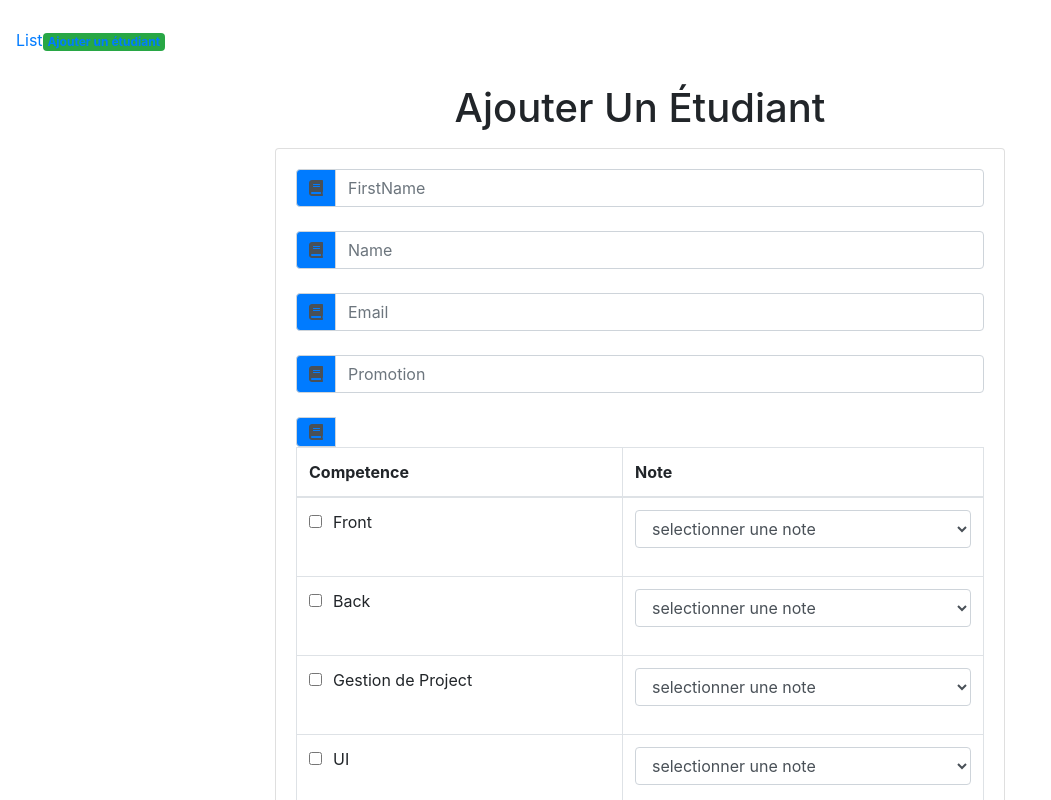
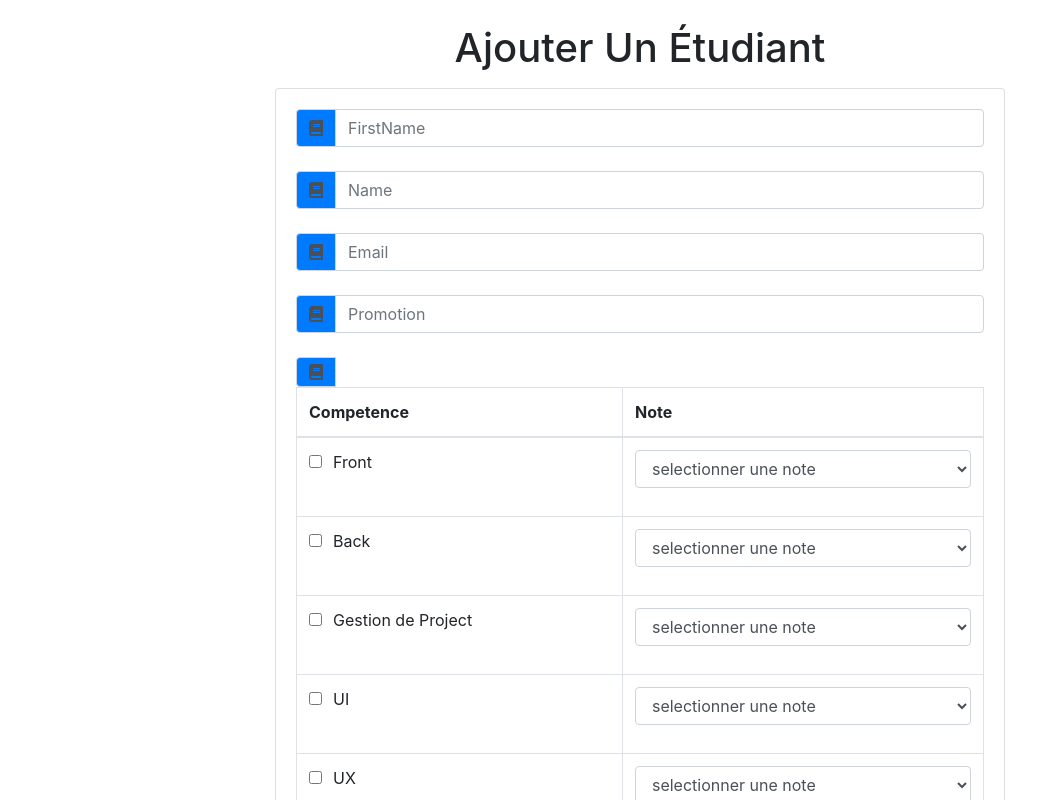
Before and after one commit to joel2035/React-Challenge-191026, a React (Create React App) app: page / in a window 1280 px wide. Shown: the top 800 px of the page, without its empty margins (0-1051 px from the left). Built offline with nearby package versions, Linux system fonts and the light colour scheme.

Commit message:
add router

```diff
--- a/src/Components/App.js
+++ b/src/Components/App.js
@@ -1,116 +1,25 @@
 import React, {Component} from 'react';
+import FormItem from './FormItem';
+import studentForm from './studentForm'
 import './App.css';
-import Form from './Form';
-import FormList from './FormList';
+
 import "bootstrap/dist/css/bootstrap.min.css";
-import uuid from "uuid"
-
-class App extends Component{
-  state ={
-    items:[],
-    id:uuid(),
-    FirstName:"",
-    Name:"",
-    // Name:"",
-    // email: "",
-    editItem:false,
-
-  }
-  handleChange =(data)=>{
-
-    console.log(data);
-
-    // this.setState({
-    //   FirstName: e.target.value
-    // })
-  }
-
-  handleSubmit= data =>{
-
-
-    console.log(data);
-    const newItem  = {
-    id: this.state.id,
-    FirstName: this.state.FirstName
-
-  }
-
-  const updatedItems= [...this.state.items, newItem]
-  this.setState({
-    items:updatedItems,
-    FirstName : "",
-    id:uuid(),
-    editItem:false
-  })
-  }
+import {BrowserRouter as Router, Route, Switch} from 'react-router-dom';
 
 
 
+class App extends Component{
+
   render(){
+    return(
 
-
-    return(
-      <div className="container">
-        <div className="row">
-        <div className="col-10 mx-auto col-md-8 mt-4 ">
-        <h1 className="text-capitalize text-center">Ajouter un Étudiant</h1>
-          <Form FirstName= {this.state.FirstName} handleChange = {this.handleChange} handleSubmit={this.handleSubmit}/>
-          <FormList items={this.state.items}/>
-        </div>
-        </div>
-
-      </div>
-
-
-    );
+        <Router>
+        <Switch>
+            <Route exact path ="/"component ={studentForm}/>
+            <Route path ="/list"component = {FormItem}/>
+        </Switch>
+       </Router>
+      )
   }
 }
 export default App;
-
-
-//     background-color: whitesmoke;
-// }
-
-// .todo-list {
-//     background-color: white;
-//     margin: auto;
-//     width: 50%;
-//     display: flex;
-//     flex-direction: column;
-//     align-items: center;
-//     border: 1px solid #efefef;
-//     box-shadow:
-//     /* The top layer shadow */
-//         0 1px 1px rgba(0,0,0,0.15),
-//             /* The second layer */
-//         0 10px 0 -5px #eee,
-//             /* The second layer shadow */
-//         0 10px 1px -4px rgba(0,0,0,0.15),
-//             /* The third layer */
-//         0 20px 0 -10px #eee,
-//             /* The third layer shadow */
-//         0 20px 1px -9px rgba(0,0,0,0.15);
-//     padding: 30px;
-// }
-
-// .todo-item {
-//     display: flex;
-//     justify-content: flex-start;
-//     align-items: center;
-//     padding: 30px 20px 0;
-//     width: 70%;
-//     border-bottom: 1px solid #cecece;
-//     font-family: Roboto, sans-serif;
-//     font-weight: 100;
-//     font-size: 15px;
-//     color: #333333;
-// }
-
-// input[type=checkbox] {
-//     margin-right: 10px;
-//     font-size: 30px;
-// }
-
-// input[type=checkbox]:focus {
-//     outline: 0;
-// }
--- a/src/Components/Form.js
+++ b/src/Components/Form.js
@@ -199,7 +199,10 @@ export default class Form extends Component {
                             </tbody>
                         </table>
                         </div>
-                    <button component={Link} to="/FormList" type="submit" className="btn btn-block btn-primary mt-3">add Student</button>
+
+                    <Link to='/list'>
+                        <button type="submit" className="btn btn-block btn-primary mt-3">add Student</button>
+                    </Link>
 
 
                 </form>
--- a/src/Components/FormItem.js
+++ b/src/Components/FormItem.js
@@ -52,9 +52,3 @@ export default class FormItem extends Component {
         )
     }
 }
-{/* <div className="todo-icon">
-                                <span className="mx-2 text-success"><i className="fas fa-pen"/></span>
-                                <span className="mx-2 text-danger"><i className="fas fa-trash"/></span>
-                             </div> */
-                            //  list-group-item text-capitalize -flex justify-content-between my-2
-                             }
--- /dev/null
+++ b/src/Components/studentForm.js
@@ -0,0 +1,59 @@
+import React, { Component } from 'react';
+import Form from './Form';
+import FormList from './FormList';
+import uuid from 'uuid';
+
+export class studentForm extends Component {
+    state ={
+      items:[],
+      id:uuid(),
+      FirstName:"",
+      Name:"",
+      // Name:"",
+      // email: "",
+      editItem:false,
+
+    }
+    handleChange =(e)=>{
+      this.setState({
+      FirstName: e.target.value
+     })
+    }
+
+    handleSubmit= data =>{
+
+
+      console.log(data);
+      const newItem  = {
+      id: this.state.id,
+      FirstName: this.state.FirstName
+
+    }
+
+    const updatedItems= [...this.state.items, newItem]
+    this.setState({
+      items:updatedItems,
+      FirstName : "",
+      id:uuid(),
+      editItem:false
+    })
+    }
+    render() {
+        return (
+            <div>
+                <div className="container">
+                   <div className="row">
+                   <div className="col-10 mx-auto col-md-8 mt-4 ">
+                  <h1 className="text-capitalize text-center">Ajouter un Étudiant</h1>
+                     <Form FirstName= {this.state.FirstName} handleChange = {this.handleChange} handleSubmit={this.handleSubmit}/>
+                     <FormList items={this.state.items}/>
+                   </div>
+                   </div>
+
+                // </div>
+            </div>
+        )
+    }
+}
+
+export default studentForm
--- a/src/index.js
+++ b/src/index.js
@@ -2,32 +2,9 @@ import React from 'react';
 import ReactDOM from 'react-dom';
 import './index.css';
 import App from './Components/App';
-import FormItem from './Components/FormItem';
-import {BrowserRouter as Router, Route, Switch, Link} from 'react-router-dom';
-
 import * as serviceWorker from './serviceWorker';
 
-const Rout = ()=>(
-    <Router>
-       <div className="spacer navbar">
-         <ul className = "nav nav-pills navbar-left active">
-            <li><a className=""><Link to ={"/list"}>List</Link></a></li>
-            <li><a className="badge badge-success"><Link to ={"/"}>Ajouter un étudiant</Link></a></li>
-        </ul>
-
-       </div>
-
-        <Switch>
-            <Route exact path ="/"component ={App}/>
-            <Route path ="/list"component = {FormItem}/>
-
-        </Switch>
-    </Router>
-
-)
-
-ReactDOM.render(<Rout/>, document.getElementById('root'));
-
+ReactDOM.render(<App/>, document.getElementById('root'));
 // If you want your app to work offline and load faster, you can change
 // unregister() to register() below. Note this comes with some pitfalls.
 // Learn more about service workers: https://bit.ly/CRA-PWA
```
